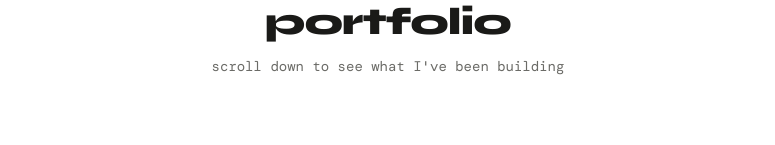
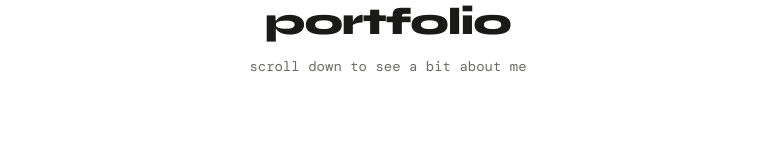
Before and after one commit to EricMerida/Portfolio, a React (Vite) app: page / in a window 1280 px wide. Shown: the part 284-429 px from the top of the page, without its empty margins (252-1027 px from the left). Built offline with nearby package versions, Linux system fonts and the light colour scheme; the HTML template or start-up script is replaced by a standard one; a web font is replaced by a local one.

Commit message:
Update introductory text in Intro component

```diff
--- a/src/components/Intro.jsx
+++ b/src/components/Intro.jsx
@@ -11,7 +11,7 @@ export default function Intro() {
         className={`reveal ${visible ? 'reveal-visible' : ''} ${styles.inner}`}
       >
         <p className={styles.greeting}>Hi, welcome to my portfolio</p>
-        <p className={styles.sub}>scroll down to see what I've been building</p>
+        <p className={styles.sub}>scroll down to see a bit about me</p>
       </div>
 
       <div className={styles.scrollHint} aria-hidden="true">
```
